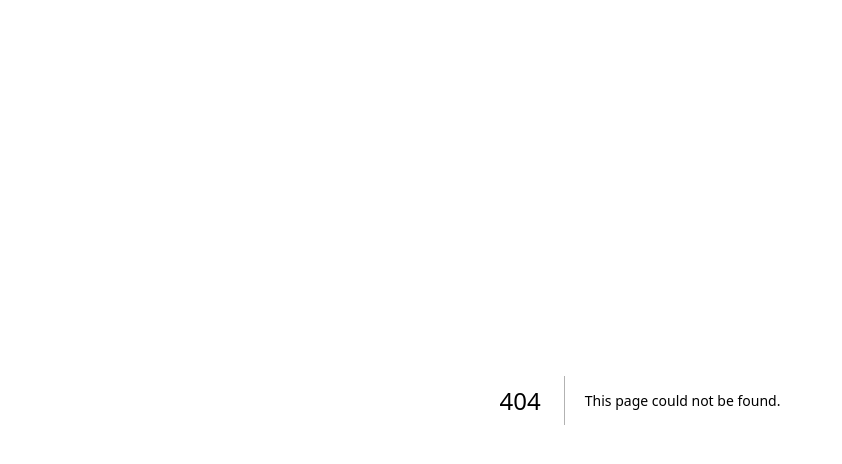
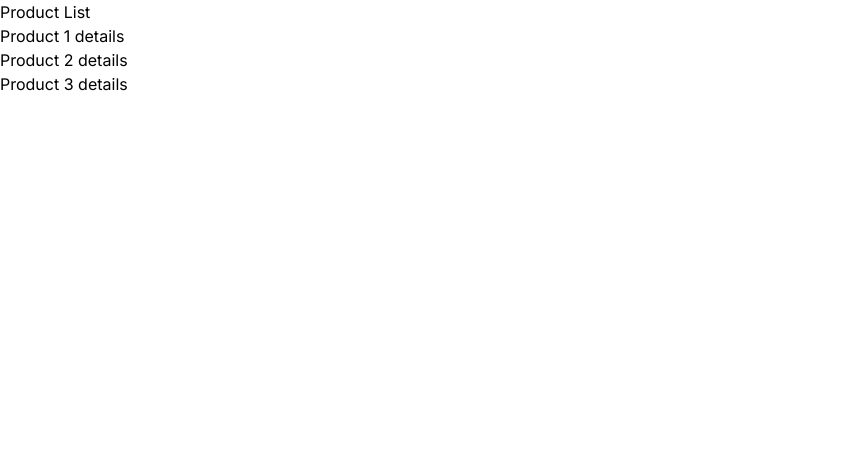
Before and after one commit to dpdms529/woorifisa-hello-next, a Next.js app: page /products in a window 1280 px wide. Before the commit this address had no page. Shown: the top 464 px of the page, without its empty margins (0-842 px from the left). Built offline with nearby package versions, Linux system fonts and the light colour scheme.

Commit message:
동적 라우팅

```diff
--- /dev/null
+++ b/app/products/[productId]/page.jsx
@@ -0,0 +1,3 @@
+export default function ProductDetail({ params }) {
+  return <div>Product {params.productId} details</div>;
+}
--- /dev/null
+++ b/app/products/page.jsx
@@ -0,0 +1,20 @@
+import ProductDetail from "./[productId]/page";
+
+const ProductList = () => {
+  return (
+    <div>
+      <h1>Product List</h1>
+      <h2>
+        <ProductDetail params={{ productId: 1 }} />
+      </h2>
+      <h2>
+        <ProductDetail params={{ productId: 2 }} />
+      </h2>
+      <h2>
+        <ProductDetail params={{ productId: 3 }} />
+      </h2>
+    </div>
+  );
+};
+
+export default ProductList;
```
